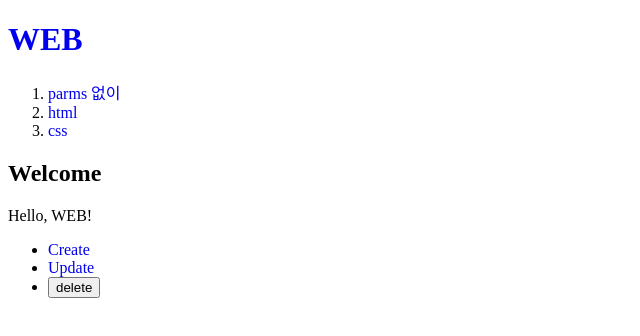
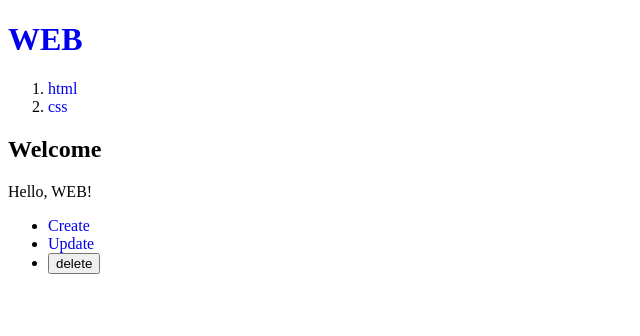
Before and after one commit to YennieJ/study_next.js, a Next.js app: page / in a window 1280 px wide. Shown: the top 336 px of the page, without its empty margins (0-640 px from the left). Built offline with nearby package versions, Linux system fonts and the light colour scheme; data requests are answered from the project's data file.

Commit message:
server,client components

```diff
--- a/app/layout.js
+++ b/app/layout.js
@@ -1,12 +1,31 @@
+// "use client";
+// import { useEffect, useState } from "react";
 import Link from "next/link";
 import "./globals.css";
 
+// only use sever component
 export const metadata = {
   title: "Web tutorials",
   description: "Generated by yennie",
 };
 
-export default function RootLayout({ children }) {
+export default async function RootLayout({ children }) {
+  // client component
+  // const [topics, setTopics] = useState();
+  // useEffect(() => {
+  //   fetch("http://localhost:9999/topics")
+  //     .then((resp) => {
+  //       return resp.json();
+  //     })
+  //     .then((result) => {
+  //       setTopics(result);
+  //     });
+  // }, []);
+
+  // sever component async
+  const resp = await fetch("http://localhost:9999/topics");
+  const topics = await resp.json();
+
   return (
     <html>
       <body>
@@ -14,15 +33,13 @@
           <Link href="/">WEB</Link>
         </h1>
         <ol>
-          <li>
-            <Link href="/read">parms 없이</Link>
-          </li>
-          <li>
-            <Link href="/read/1">html</Link>
-          </li>
-          <li>
-            <Link href="/read/2">css</Link>
-          </li>
+          {topics.map((topic) => {
+            return (
+              <li key={topic.id}>
+                <Link href={`/read/${topic.id}`}>{topic.title}</Link>
+              </li>
+            );
+          })}
         </ol>
         {children}
         <ul>
```
